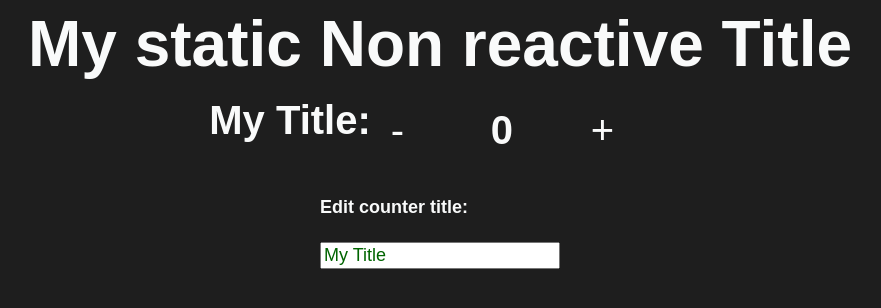
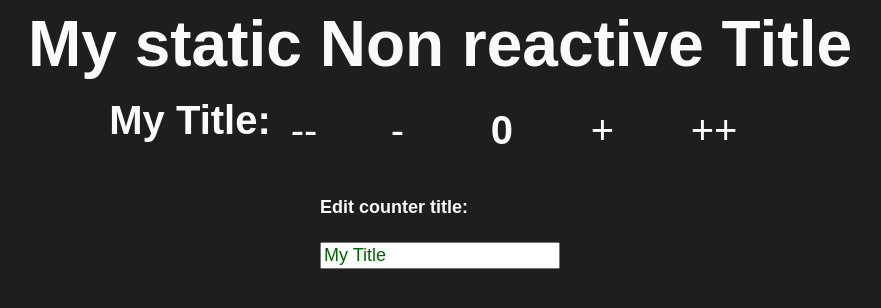
Before and after one commit to Lariicsam/vue-masonry, a Vue app: page / in a window 1280 px wide. Shown: the top 308 px of the page, without its empty margins (200-1081 px from the left). Built offline with nearby package versions, Linux system fonts and the light colour scheme.

Commit message:
Composition API: Methods

```diff
--- a/src/components/HelloWorld.vue
+++ b/src/components/HelloWorld.vue
@@ -5,9 +5,11 @@
     </div>
     <div class="irow center">
       <h2>{{ counterData.title }}:</h2>
-      <div class="btn" @click="decreaseCounter">-</div>
+      <div class="btn" @click="decreaseCounter(2)">--</div>
+      <div class="btn" @click="decreaseCounter(1)">-</div>
       <strong class="counter">{{ counterData.count }}</strong>
-      <div class="btn" @click="increaseCounter">+</div>
+      <div class="btn" @click="increaseCounter(1, $event)">+</div>
+      <div class="btn" @click="increaseCounter(2)">++</div>
     </div>
     <div class="irow center">
       <div class="edit">
@@ -22,20 +24,19 @@
 import { ref, reactive } from "vue";
 export default {
   setup() {
-    const myNonReactiveData = "My static Non reactive Title"
+    const myNonReactiveData = "My static Non reactive Title";
     const counter = ref(0),
       counterTitle = ref("My Counter");
 
-    const increaseCounter = () => {
-      //counter.value++;
-      counterData.count++;
+    const increaseCounter = (amount, evnt) => {
+      console.log('evnt',evnt);
+      counterData.count += amount;
     };
 
     const counterData = reactive({ count: 0, title: "My Title" });
 
-    const decreaseCounter = () => {
-      //counter.value--;
-      counterData.count--;
+    const decreaseCounter = (amount) => {
+      counterData.count -= amount;
     };
 
     return {
```
